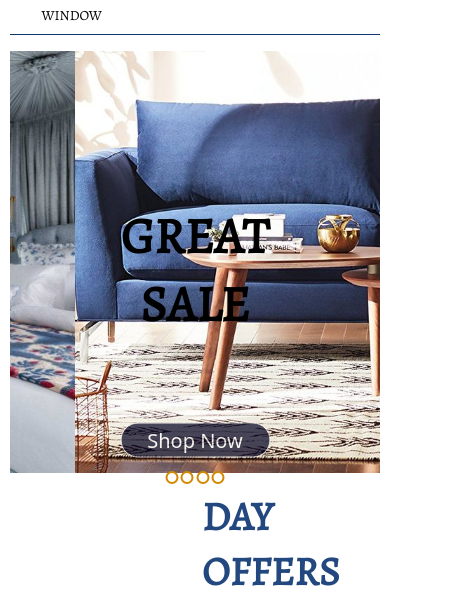
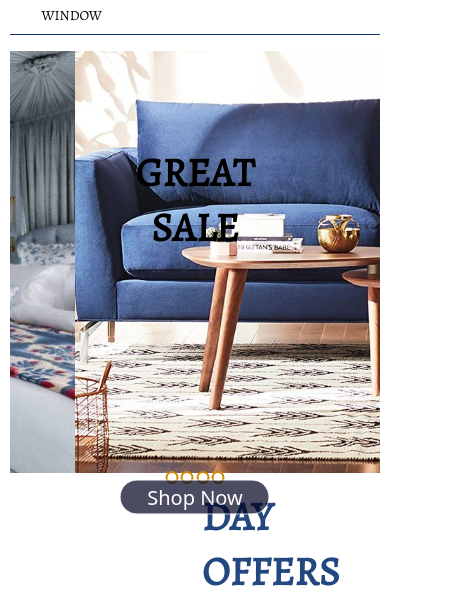
Before and after one commit to yash-199/Furniture, a plain HTML site: page index.html in a window 390 px wide. Shown: the part 204-816 px from the top of the page, 454 px wide, since content can reach past the window. Drawn offline with nearby package versions, Linux system fonts and the light colour scheme.

Commit message:
Update style.css

```diff
--- a/style.css
+++ b/style.css
@@ -851,6 +851,7 @@ body{
 
     .banner-heading{
         font-size:5rem;
+        margin:20rem;
     }
 
     .day-offer-heading{
@@ -973,8 +974,9 @@ body{
         display:none;
     }
 
-    .banner-header{
+    .banner-heading{
         font-size:4rem;
+        margin-top:20rem;
     }
 
     .banner-btn{
```
